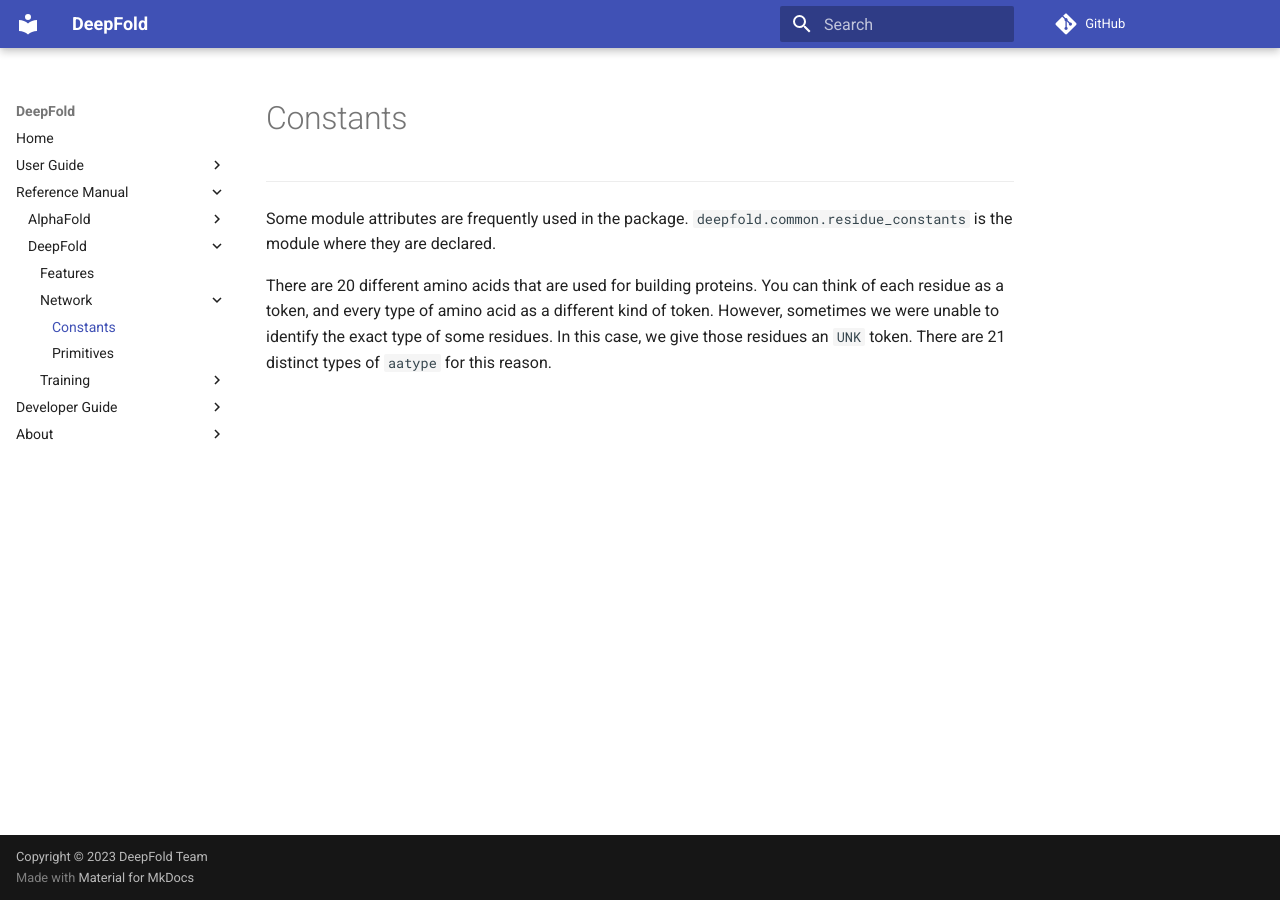
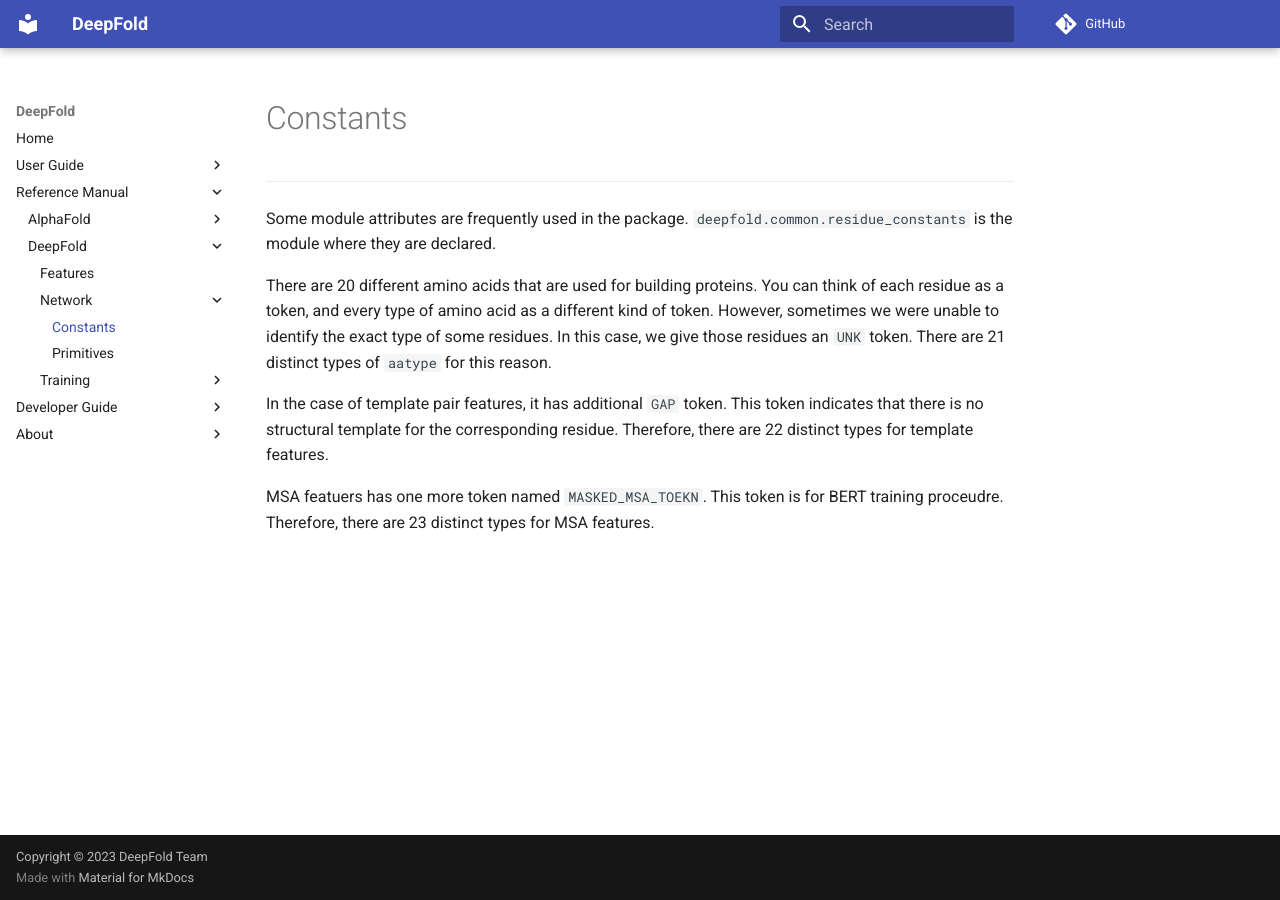
Before and after one commit to iitp-ppi/DeepFoldPublic, an MkDocs documentation site: the page built from docs/reference-manual/deepfold/constants.md, in a window 1280 px wide. Built offline with MkDocs 1.6.1 and Material for MkDocs 9.7.7, drawn with Linux system fonts in a browser that asks for light colours; comment, search, counter and statistics services are not loaded.

Commit message:
Update docs

```diff
--- a/docs/reference-manual/deepfold/constants.md
+++ b/docs/reference-manual/deepfold/constants.md
@@ -10,3 +10,11 @@
 However, sometimes we were unable to identify the exact type of some residues.
 In this case, we give those residues an `UNK` token.
 There are 21 distinct types of `aatype` for this reason.
+
+In the case of template pair features, it has additional `GAP` token.
+This token indicates that there is no structural template for the corresponding residue.
+Therefore, there are 22 distinct types for template features.
+
+MSA featuers has one more token named `MASKED_MSA_TOEKN`.
+This token is for BERT training proceudre.
+Therefore, there are 23 distinct types for MSA features.
```
Also changed, not shown: docs/reference-manual/deepfold/features.md (+1 -0 lines), docs/reference-manual/deepfold/loss.md (+1 -1 lines).
